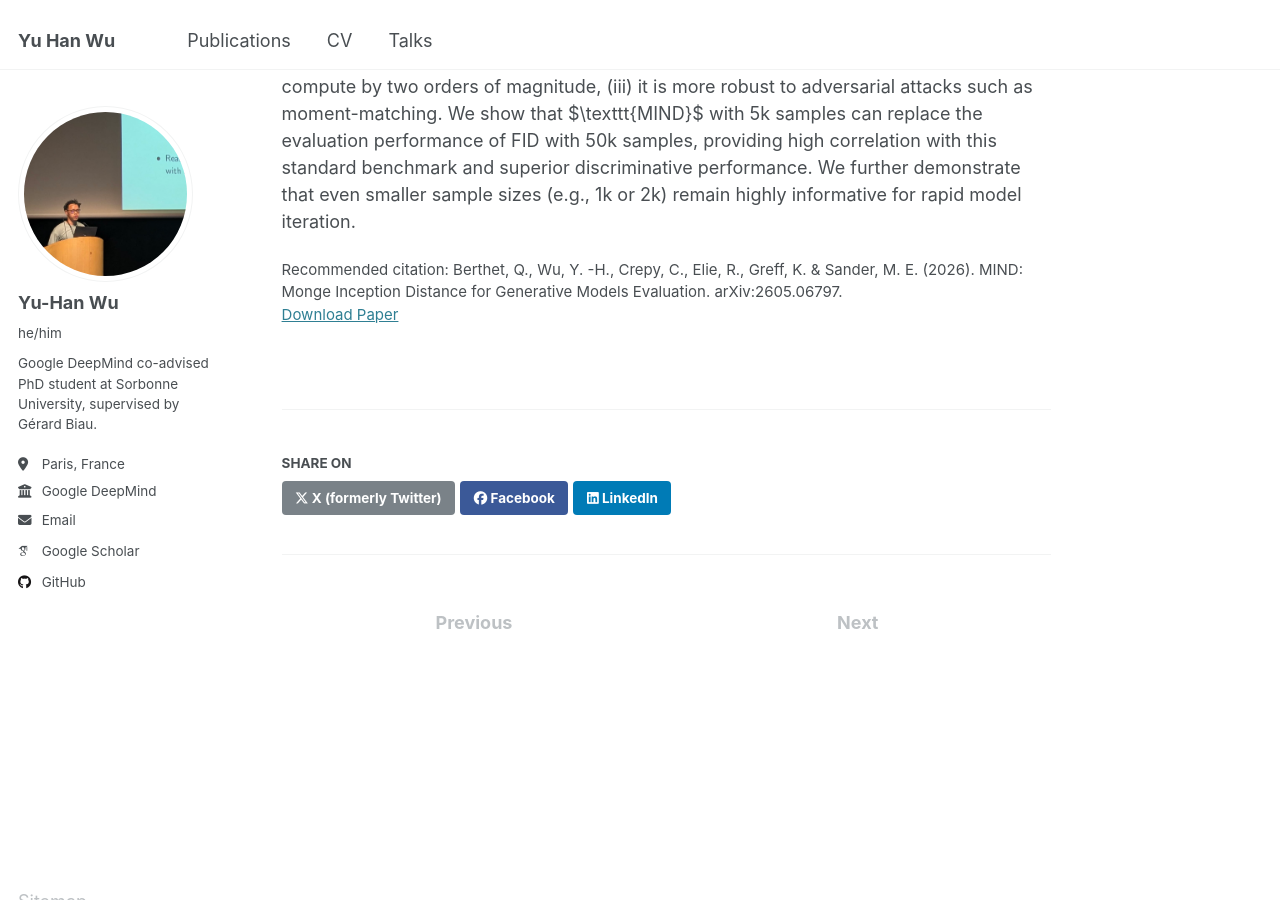
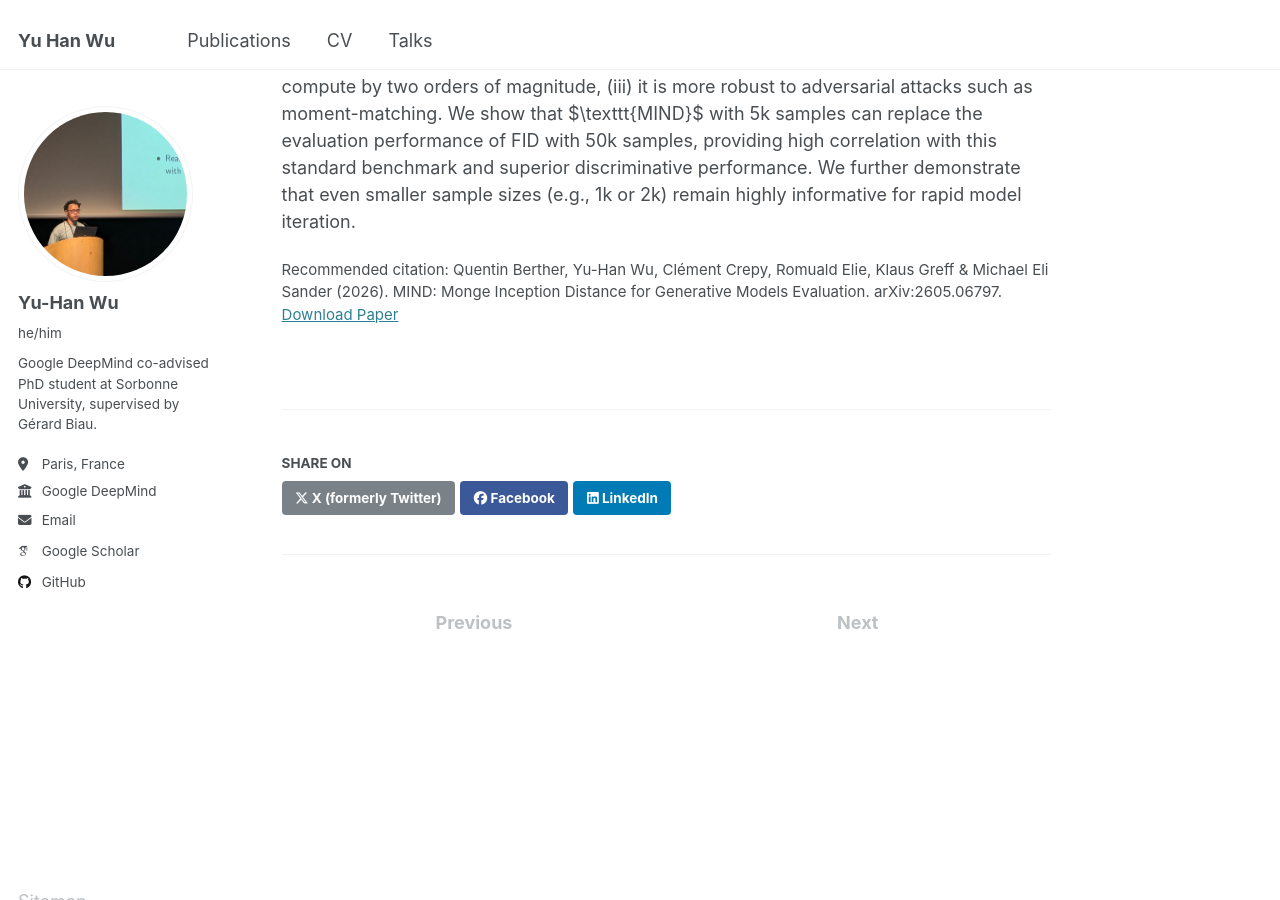
Before and after one commit to pojoowu/pojoowu.github.io, a Jekyll site: the page built from _publications/mind.md, in a window 1280 px wide and 900 px high, scrolled down 440 px. Built offline with Jekyll 4.4.1, drawn with Linux system fonts in a browser that asks for light colours; some web fonts are replaced.

Commit message:
Update mind.md

```diff
--- a/_publications/mind.md
+++ b/_publications/mind.md
@@ -7,7 +7,7 @@ excerpt: ''
 date: 2026-05-07
 venue: 'arXiv'
 paperurl: 'http://pojoowu.github.io/files/2605.06797v1.pdf'
-citation: 'Berthet, Q., Wu, Y. -H., Crepy, C., Elie, R., Greff, K. & Sander, M. E. (2026). MIND: Monge Inception Distance for Generative Models Evaluation. arXiv:2605.06797.'
+citation: 'Quentin Berther, Yu-Han Wu, Clément Crepy, Romuald Elie, Klaus Greff & Michael Eli Sander (2026). MIND: Monge Inception Distance for Generative Models Evaluation. arXiv:2605.06797.'
 ---
 ### Abstract
 We propose the Monge Inception Distance $\texttt{MIND}$, a metric for evaluating generative models that addresses key limitations of the widely adopted Fréchet Inception Distance (FID). $\texttt{MIND}$ metric leverages the sliced Wasserstein distance to compare distributions by averaging one-dimensional optimal transport distances, efficiently computed via sorting. This approach circumvents the estimation of high-dimensional means and covariance matrices, which underlie FID's poor sample complexity and vulnerability to adversarial attacks. We empirically demonstrate three primary advantages: (i) it is more sample-efficient by one order of magnitude, (ii) it is faster to compute by two orders of magnitude, (iii) it is more robust to adversarial attacks such as moment-matching. We show that $\texttt{MIND}$ with 5k samples can replace the evaluation performance of FID with 50k samples, providing high correlation with this standard benchmark and superior discriminative performance. We further demonstrate that even smaller sample sizes (e.g., 1k or 2k) remain highly informative for rapid model iteration.
```
